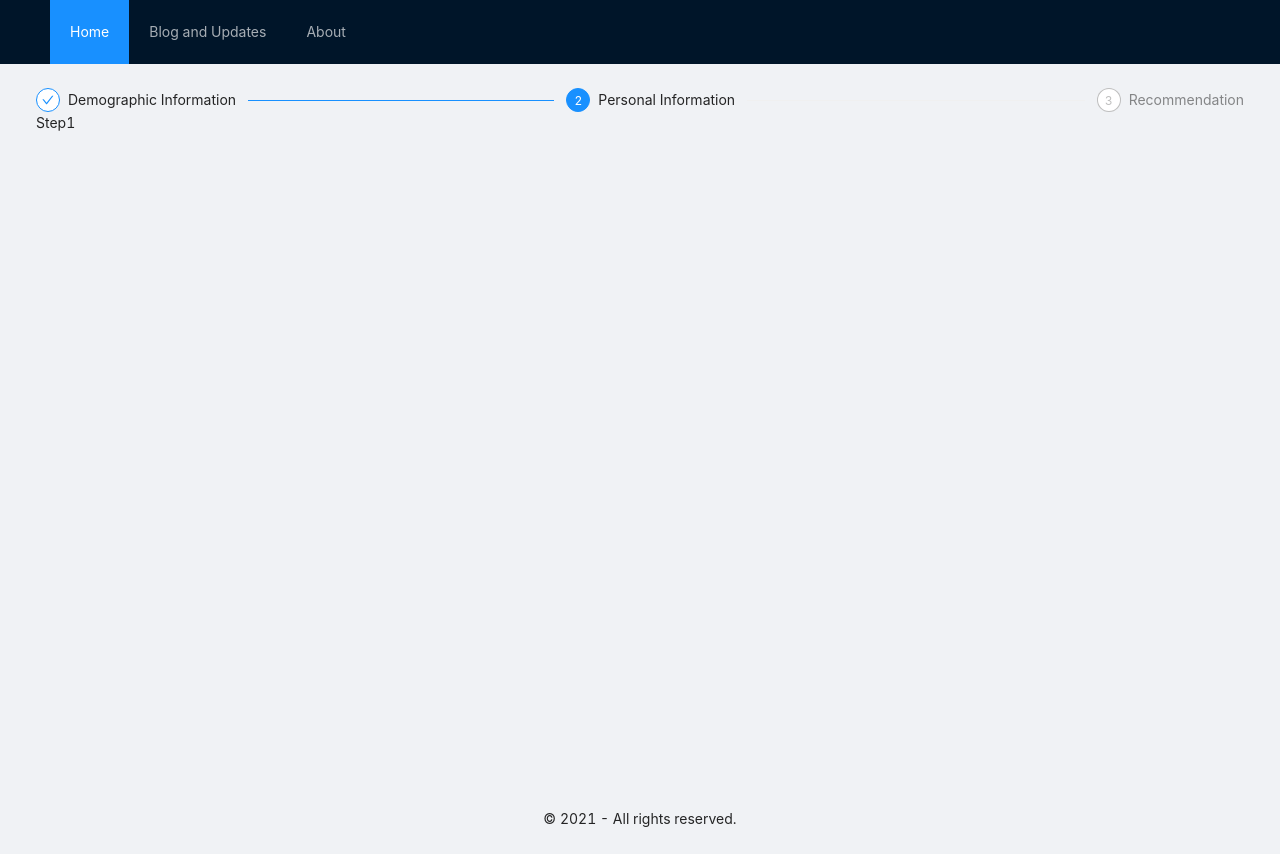
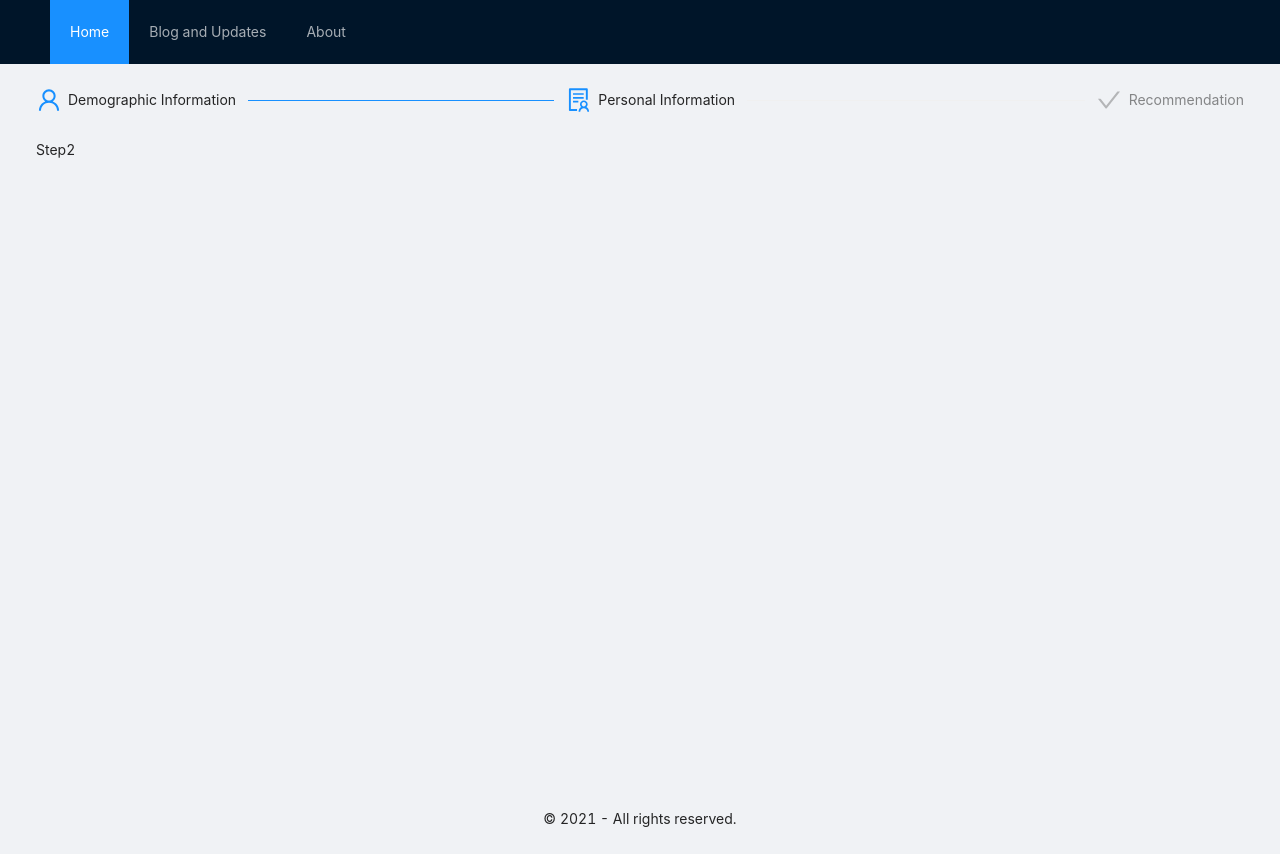
Before and after one commit to RecSys-lab/PoI-data-collection-form, a Next.js app: page / in a window 1280 px wide. Built offline with nearby package versions, Linux system fonts and the light colour scheme.

Commit message:
feat: add icon to steps

```diff
--- a/components/Content.tsx
+++ b/components/Content.tsx
@@ -4,23 +4,23 @@ import Stepper from "./Content/Stepper";
 import { steps } from "./Content/Stepper/steps.config";
 
 export const ContentComponent: FC = () => {
-    const [current, setCurrent] = React.useState(0);
+    const [currentStep, setCurrentStep] = React.useState(1);
 
     const next = () => {
-        setCurrent(current + 1);
+        setCurrentStep(currentStep + 1);
       };
 
       const prev = () => {
-        setCurrent(current - 1);
+        setCurrentStep(currentStep - 1);
       };
 
-      const onChange = (current: number) => {
-        setCurrent(current);
+      const onChange = (currentStep: number) => {
+        setCurrentStep(currentStep);
     }
 
     return <Container >
-            <Stepper onChange={onChange} />
-            <div className="steps-content">{steps[current].content}</div>
+            <Stepper onChange={onChange} currentStep={currentStep}/>
+            <div className="steps-content">{steps[currentStep].content}</div>
 
         </Container>
 }
--- a/components/Content/Stepper.tsx
+++ b/components/Content/Stepper.tsx
@@ -7,19 +7,22 @@ import { steps } from "./Stepper/steps.config";
 const { Step } = Steps;
 
 interface StepperProps {
+  currentStep: number;
   onChange: (current: number) => void;
 };
 
-const Stepper: FC<StepperProps> = ({onChange}) => {
-
-
-  return <Steps size="small" current={1} onChange={onChange}>
-  {steps.map((step, key) => {
-    return <Step key={key} title={step.title} />
-  })}
-</Steps>
+const Stepper: FC<StepperProps> = ({ currentStep, onChange }) => {
+  return <AppContainer>
+      <Steps size="small" current={currentStep} onChange={onChange}>
+        {steps.map((step, key) => {
+          return <Step key={key} title={step.title} icon={step.icon} />
+        })}
+      </Steps>
+    </AppContainer>
 };
 
 export default Stepper;
 
-const AppContainer = styled.div``;
+const AppContainer = styled.div`
+  margin-bottom: 24px;
+`;
--- a/components/Content/Stepper/steps.config.tsx
+++ b/components/Content/Stepper/steps.config.tsx
@@ -2,23 +2,28 @@ import React from "react";
 import StepDemographic from "./StepDemographic";
 import StepPersonal from "./StepPersonal";
 import StepRecommendation from "./StepRecommendation";
+import { UserOutlined, SolutionOutlined, CheckOutlined } from '@ant-design/icons';
 
 interface Step {
     title: string;
     content: JSX.Element;
+    icon: JSX.Element;
 }
 
 export const steps: Step[] = [
     {
       title: 'Demographic Information',
       content: <StepDemographic />,
+      icon: <UserOutlined />,
     },
     {
       title: 'Personal Information',
       content: <StepPersonal />,
+      icon: <SolutionOutlined />,
     },
     {
       title: 'Recommendation',
       content: <StepRecommendation />,
+      icon: <CheckOutlined />
     },
   ];
```
